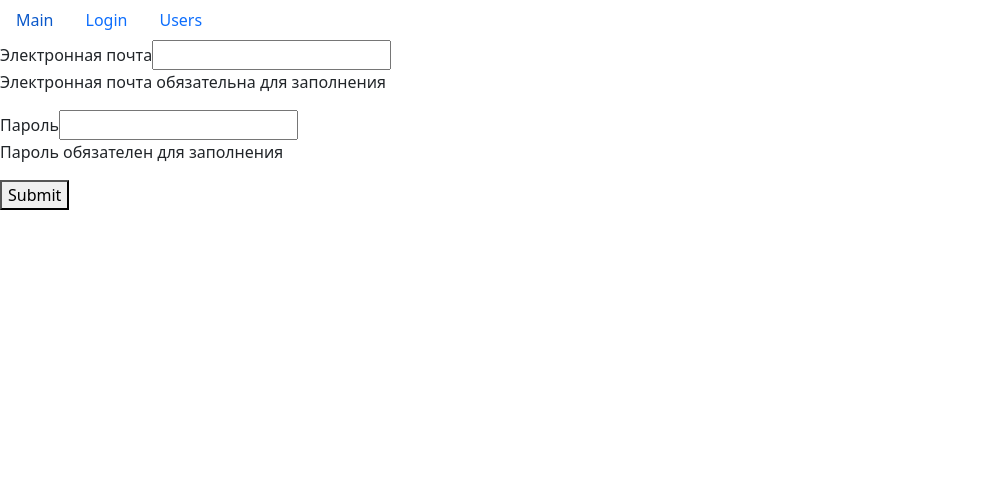
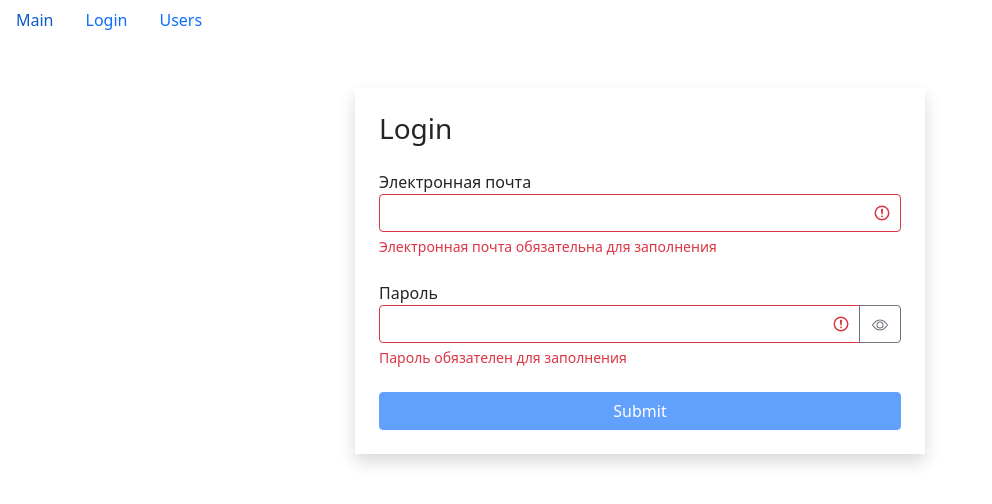
Before and after one commit to Shuroff/fast-company, a React (Create React App) app: page /login in a window 1280 px wide. Shown: the top 504 px of the page, without its empty margins (0-992 px from the left). Built offline with nearby package versions, Linux system fonts and the light colour scheme.

Commit message:
forms 1 now home lesson

```diff
--- a/src/components/textField/textField.jsx
+++ b/src/components/textField/textField.jsx
@@ -1,17 +1,39 @@
+import { useState } from 'react'
 import PropTypes from 'prop-types'
+import { EyeSlash, Eye } from 'react-bootstrap-icons'
+const TextField = ({ label, type, name, value, onChange, error }) => {
+  const [showPassword, setShowPassword] = useState(false)
 
-const TextField = ({ label, type, name, value, onChange, error }) => {
+  const getInputClasses = () => {
+    return `form-control ${error ? ' is-invalid' : ''}`
+  }
+
+  const toggleShowPassword = () => {
+    setShowPassword((prevState) => !prevState)
+  }
+
   return (
-    <div>
+    <div className='mb-4'>
       <label htmlFor={name}>{label}</label>
+      <div className='input-group has-validation'>
         <input
-        type={type}
+          type={showPassword ? 'text' : type}
           id={name}
           name={name}
           value={value}
           onChange={onChange}
+          className={getInputClasses()}
         />
-      {error && <p>{error}</p>}
+        {type === 'password' && (
+          <button
+            className='btn btn-outline-secondary'
+            onClick={toggleShowPassword}
+          >
+            {showPassword ? <EyeSlash /> : <Eye />}
+          </button>
+        )}
+        {error && <div className='invalid-feedback'>{error}</div>}
+      </div>
     </div>
   )
 }
--- a/src/layouts/login/login.jsx
+++ b/src/layouts/login/login.jsx
@@ -17,8 +17,23 @@ const Login = () => {
   const validatorConfig = {
     email: {
       isRequired: { message: 'Электронная почта обязательна для заполнения' },
+      isEmail: {
+        message: 'Email введён некорректно',
       },
-    password: { isRequired: { message: 'Пароль обязателен для заполнения' } },
+    },
+    password: {
+      isRequired: { message: 'Пароль обязателен для заполнения' },
+      isCapitalSymbol: {
+        message: 'Пароль должен содержать хотя бы одну заглавную букву',
+      },
+      isContainDigit: {
+        message: 'Пароль должен содержать хотя бы одно число',
+      },
+      min: {
+        message: 'Пароль должен состоять минимум из 8 символов',
+        value: 8,
+      },
+    },
   }
 
   useEffect(() => {
@@ -30,8 +45,13 @@ const Login = () => {
     setErrors(errors)
     return Object.keys(errors).length === 0
   }
+  const isValid = Object.keys(errors).length === 0
 
   return (
+    <div className='container mt-5'>
+      <div className='row'>
+        <div className='col-md-6 offset-md-3 shadow p-4'>
+          <h3 className='mb-4'>Login</h3>
           <form onSubmit={handleSubmit}>
             <TextField
               value={data.email}
@@ -48,8 +68,17 @@ const Login = () => {
               label='Пароль'
               error={errors.password}
             />
-      <button type='submit'>Submit</button>
+            <button
+              className='btn btn-primary w-100 mx-auto'
+              type='submit'
+              disabled={!isValid}
+            >
+              Submit
+            </button>
           </form>
+        </div>
+      </div>
+    </div>
   )
 }
 
--- a/src/utils/validator.js
+++ b/src/utils/validator.js
@@ -1,14 +1,34 @@
 export function validator(data, config) {
   const errors = {}
   function validate(validateMethod, data, config) {
+    let statusValidate
     switch (validateMethod) {
       case 'isRequired':
-        if (data.trim() === '') return config.message
+        statusValidate = data.trim() === ''
         break
-
+      case 'isEmail': {
+        const emailRegExp = /^\S+@\S+\.\S+$/g
+        statusValidate = !emailRegExp.test(data)
+        break
+      }
+      case 'isCapitalSymbol': {
+        const capitalRegExp = /[A-Z]+/g
+        statusValidate = !capitalRegExp.test(data)
+        break
+      }
+      case 'isContainDigit': {
+        const digitRegExp = /\d+/g
+        statusValidate = !digitRegExp.test(data)
+        break
+      }
+      case 'min': {
+        statusValidate = data.length < config.value
+        break
+      }
       default:
         break
     }
+    if (statusValidate) return config.message
   }
   for (const fieldName in data) {
     for (const validateMethod in config[fieldName]) {
@@ -17,7 +37,7 @@ export function validator(data, config) {
         data[fieldName],
         config[fieldName][validateMethod],
       )
-      if (error) {
+      if (error && !errors[fieldName]) {
         errors[fieldName] = error
       }
     }
```
Lines whose indentation alone changed are shown as unchanged.
